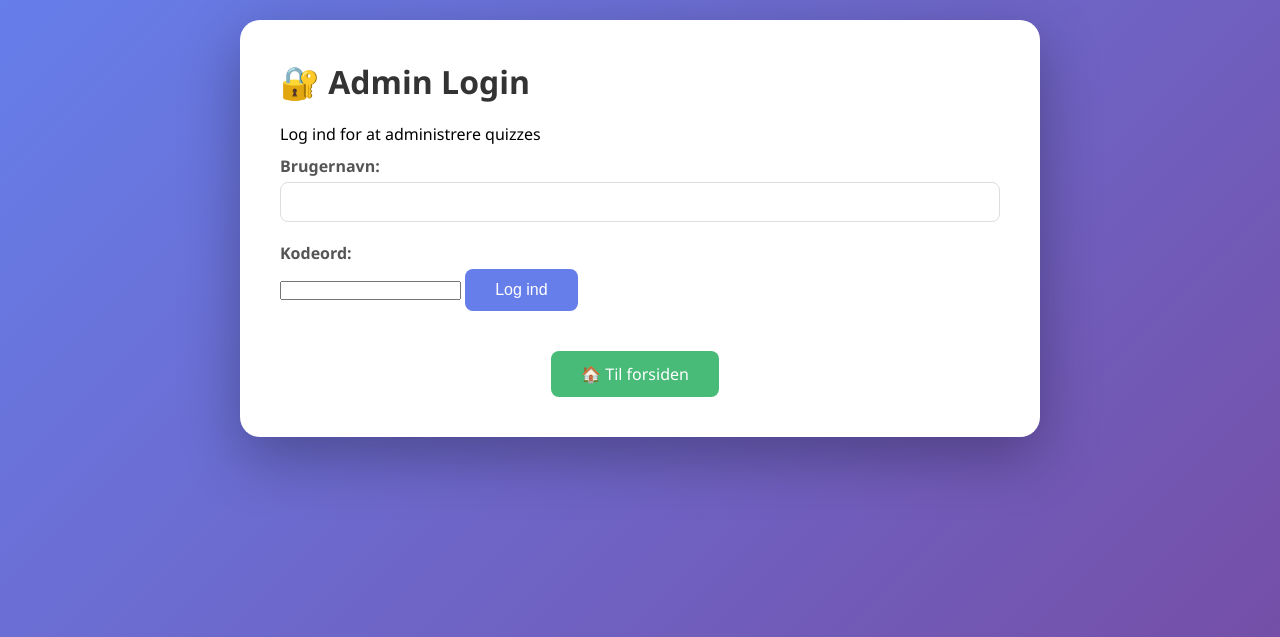
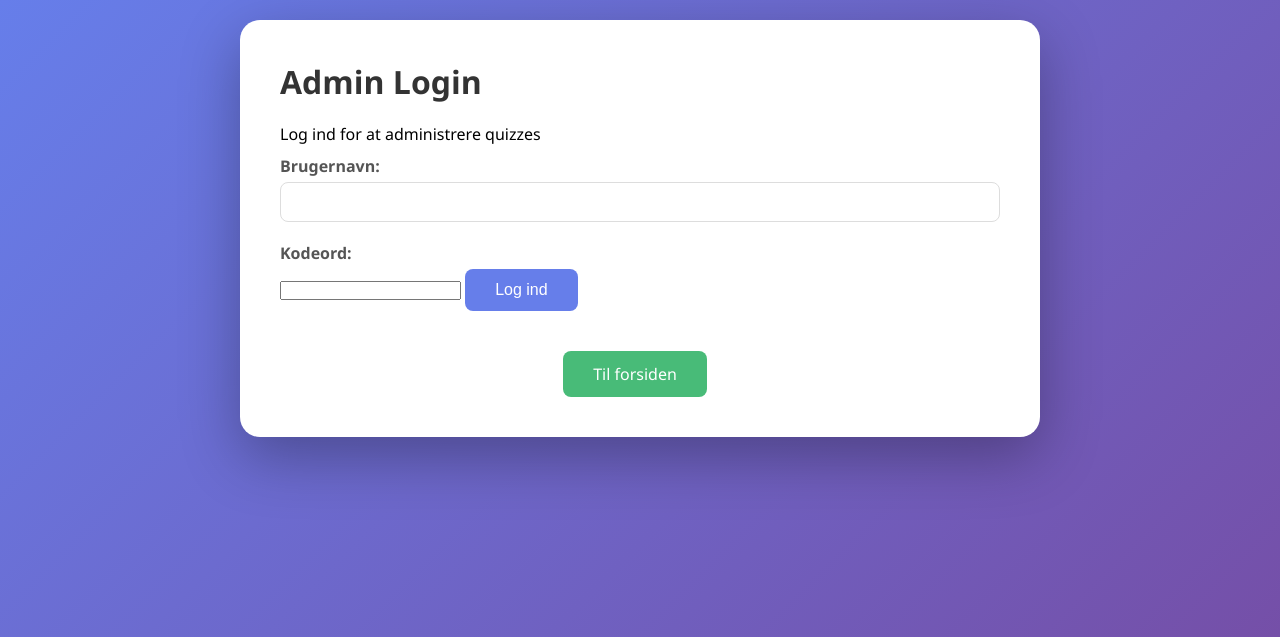
Before and after one commit to sanderwh/QuizHub, a Flask app: page /admin/login in a window 1280 px wide. Shown: the top 637 px of the page. Run offline with Flask 3, Linux system fonts and the light colour scheme.

Commit message:
Fix HTML formatting in admin_login.html

```diff
--- a/demo/templates/admin_login.html
+++ b/demo/templates/admin_login.html
@@ -9,7 +9,7 @@
 <body>
     <div class="container">
         <div class="card">
-            <h1>🔐 Admin Login</h1>
+            <h1> Admin Login</h1>
             <p>Log ind for at administrere quizzes</p>
 
             {% if fejl %}
@@ -29,7 +29,7 @@
             </form>
 
             <div class="button-group">
-                <a href="/" class="btn btn-secondary">🏠 Til forsiden</a>
+                <a href="/" class="btn btn-secondary"> Til forsiden</a>
             </div>
         </div>
     </div>
```
